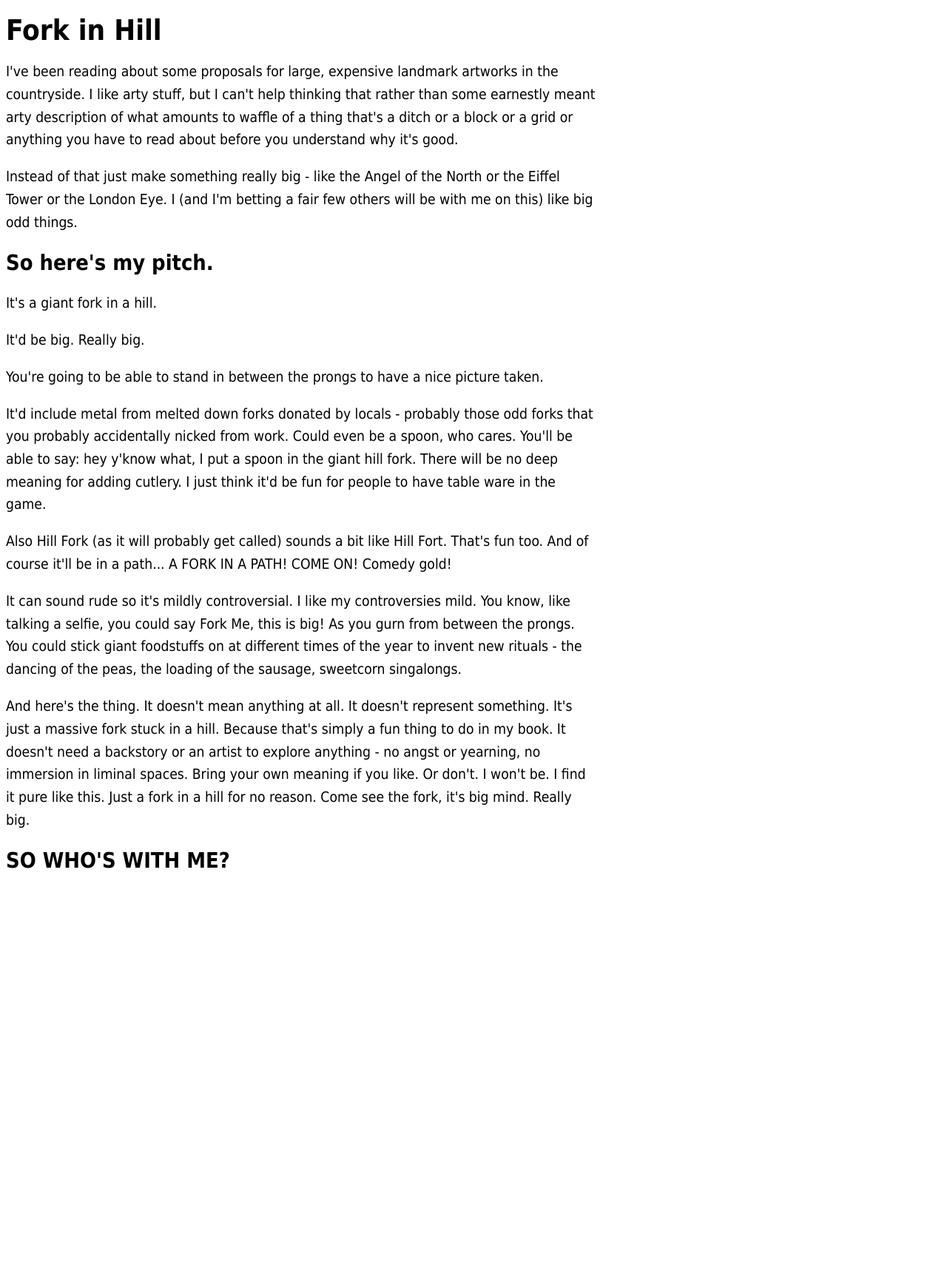
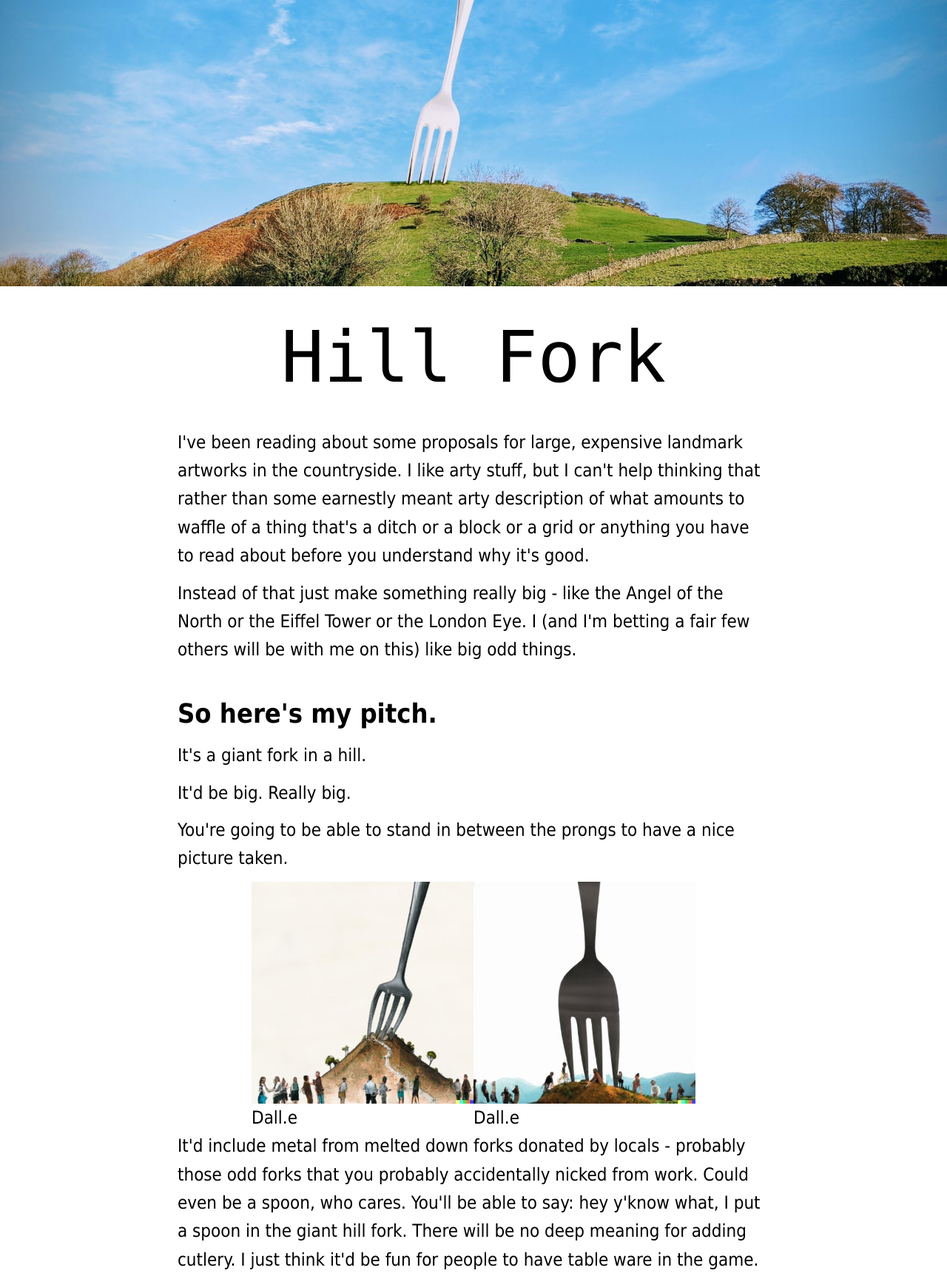
Before and after one commit to chrisdennett/fork-in-hill, a plain HTML site: page index.html in a window 1280 px wide. Shown: the top 1725 px of the page at 74% size. Before the commit the page ends 1203 px from the top, so only its background shows below. Drawn offline with Linux system fonts and the light colour scheme.

Commit message:
Added some pictures + a dash of styling

```diff
--- a/index.html
+++ b/index.html
@@ -4,25 +4,141 @@
     <meta charset="UTF-8" />
     <meta name="viewport" content="width=device-width, initial-scale=1.0" />
     <meta http-equiv="X-UA-Compatible" content="ie=edge" />
+    <link rel="icon" type="image/x-icon" href="/hill-fork-icon-2.ico">
     <title>Fork in Hill</title>
     <style>
+      /* RESET - src: https://www.joshwcomeau.com/css/custom-css-reset/ */
+      /*
+        1. Use a more-intuitive box-sizing model.
+      */
+      *, *::before, *::after {
+        box-sizing: border-box;
+      }
+      /*
+        2. Remove default margin
+      */
+      * {
+        margin: 0;
+      }
+      /*
+        3. Allow percentage-based heights in the application
+      */
+      html, body {
+        height: 100%;
+      }
+      /*
+        Typographic tweaks!
+        4. Add accessible line-height
+        5. Improve text rendering
+      */
+      body {
+        line-height: 1.5;
+        -webkit-font-smoothing: antialiased;
+      }
+      /*
+        6. Improve media defaults
+      */
+      img, picture, video, canvas, svg {
+        display: block;
+        max-width: 100%;
+      }
+      /*
+        7. Remove built-in form typography styles
+      */
+      input, button, textarea, select {
+        font: inherit;
+      }
+      /*
+        8. Avoid text overflows
+      */
+      p, h1, h2, h3, h4, h5, h6 {
+        overflow-wrap: break-word;
+      }
+      /*
+        9. Create a root stacking context
+      */
+      #root, #__next {
+        isolation: isolate;
+      }
+
+      /* CUSTOM */
       body{
         font-family: tahoma;
+        font-size: 1.5em;
+        line-height: 160%;
+      }
+
+      header{
+        display: flex;
+        flex-direction: column;
+        align-items: center;
+      }
+
+      main{
+        display: flex;
+        flex-direction: column;
+        align-items: center;
+      }
+
+      h1{
+        font-family: Consolas, monaco, monospace;
+        font-size: 4em;
+        font-weight: normal;
+        line-height: 2em;
+      }
+
+      h2{
+        margin-top: 1em;
+        margin-bottom: 0.5em;
+      }
+
+      p{
         max-width: 800px;
-        font-size: 1.2em;
-        line-height: 160%;
+        margin-bottom: 0.5em;
+      }
+
+      img {
+        display: block;
+        margin: 0 auto;
+        max-width: 100%;
+      }
+
+      .gallery{
+        display: flex;
+        flex-wrap: wrap;
+        justify-content: center;
+      }
+
+      footer{
+        background-color: #333;
+        color: white;
+        padding: 3em;
+      }
+
+      footer p{
+        text-align: center;
+        max-width: 100%;
+        margin: 0;
+      }
+
+      footer a{
+        color: white;
+
       }
     </style>
   </head>
   <body>
 
     <header>
+      <img srcset="/img/small/header.jpg 480w, /img/medium/header.jpg 800w, /img/large/header.jpg 1000w, /img/huge/header.jpg 1500w" src="/img/huge/header.jpg" alt="A giant table fork stuck in a hill">
+
       <h1>
-        Fork in Hill
+        Hill Fork
       </h1>
     </header>
 
     <main>
+      <section>
         <p>
           I've been reading about some proposals for large, expensive landmark
           artworks in the countryside. I like arty stuff, but I can't help thinking
@@ -30,11 +146,16 @@
           waffle of a thing that's a ditch or a block or a grid or anything you have
           to read about before you understand why it's good.
         </p>
+
         <p>
           Instead of that just make something really big - like the Angel of the
           North or the Eiffel Tower or the London Eye. I (and I'm betting a fair few
           others will be with me on this) like big odd things.
         </p>
+      </section>
+
+      <section>
+
         <h2>
           So here's my pitch.
         </h2>
@@ -49,6 +170,19 @@
           You're going to be able to stand in between the prongs to have a nice
           picture taken.
         </p>
+
+        <div class="gallery">
+          <figure>
+            <img src="/img/small/fork-1.png" alt="A giant table fork stuck in a hill">
+            <figcaption>Dall.e </figcaption>
+          </figure>
+
+          <figure>
+            <img src="/img/small/fork-2.png" alt="A giant table fork stuck in a hill">
+            <figcaption>Dall.e </figcaption>
+          </figure>
+          </div>
+
         <p>
           It'd include metal from melted down forks donated by locals - probably
           those odd forks that you probably accidentally nicked from work. Could
@@ -78,7 +212,22 @@
         I find it pure like this. Just a fork in a hill for no reason. Come see
         the fork, it's big mind. Really big.
       </p>
-      <h2>SO WHO'S WITH ME?</h2>
+    </section>
+
+    <section>
+
+      <h2>Bring your own meaning</h2>
+      <p>
+
+      </p>
+    </section>
+
     </main>
+
+    <footer>
+      <p>Just an idea - by Chris Dennett</p>
+      <p><a href="https://artfly.io">ArtFly.io</a></p>
+      <p>ʘ‿ʘ</p>
+    </footer>
   </body>
 </html>
```
Also changed, not shown: hill-fork-icon-2.ico (added), img/huge/header.jpg (added), img/large/header.jpg (added), img/medium/header.jpg (added), img/small/fork-1.png (added), img/small/fork-2.png (added), img/small/header.jpg (added), 1 other file. Lines whose indentation alone changed are shown as unchanged.
